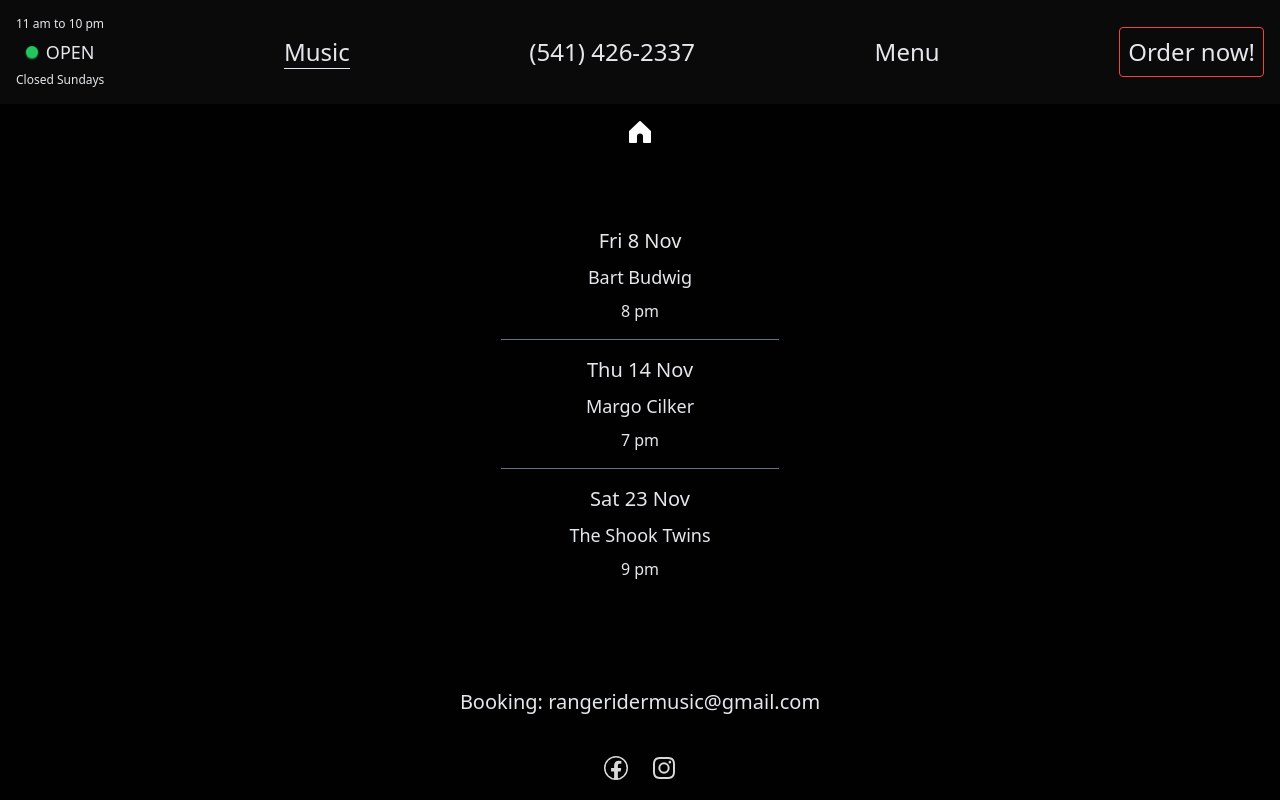
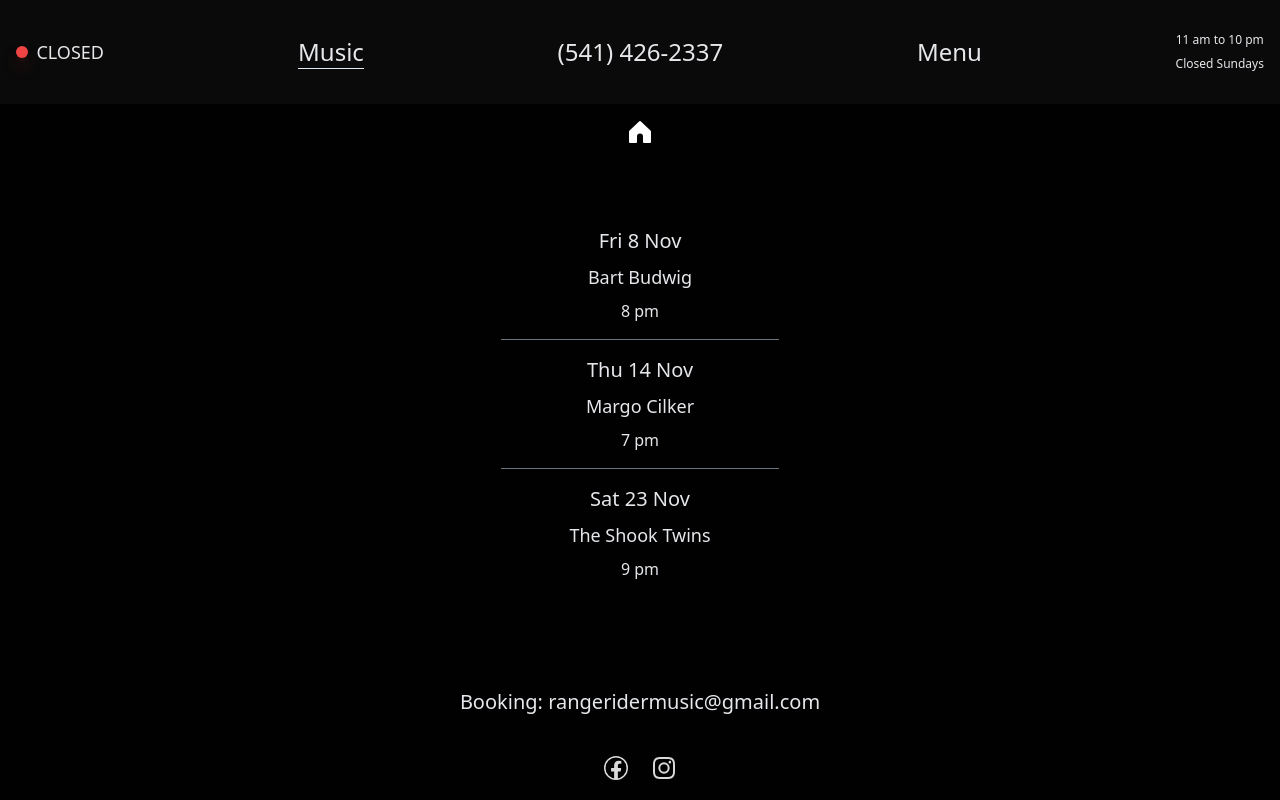
Before and after one commit to garikAsplund/range_rider, a SvelteKit app: page /music in a window 1280 px wide. Built offline with nearby package versions, Linux system fonts and the light colour scheme.

Commit message:
better svg

```diff
--- /dev/null
+++ b/src/lib/checkIfOpen.ts
@@ -0,0 +1,28 @@
+export function checkIfOpen() {
+    const now = new Date();
+    const day = now.getDay(); // 0 is Sunday, 1 is Monday, etc.
+
+    // Convert current time to PST/PDT
+    const pstDate = new Date(now.toLocaleString("en-US", {timeZone: "America/Los_Angeles"}));
+    const pstHour = pstDate.getHours();
+    const pstMinute = pstDate.getMinutes();
+
+    // Check if it's Sunday (day 0)
+    if (day === 0) {
+      return false;
+    }
+
+    // Check if it's between 11 AM and 10 PM PST/PDT
+    const openTime = 11;
+    const closeTime = 22;
+
+    if (pstHour > openTime && pstHour < closeTime) {
+      return true;
+    } else if (pstHour === openTime && pstMinute >= 0) {
+      return true;
+    } else if (pstHour === closeTime && pstMinute === 0) {
+      return true;
+    }
+
+    return false;
+  }
--- a/src/routes/+layout.svelte
+++ b/src/routes/+layout.svelte
@@ -2,10 +2,11 @@
 	import '../app.css';
 	import { page } from '$app/stores';
 	import OpenSign from '$lib/components/OpenSign.svelte';
+	import { checkIfOpen } from '$lib/checkIfOpen';
 
-	let { children } = $props()
+	let { children } = $props();
 
-	let isOpen: boolean = $state(true);
+	let isOpen: boolean = $state(checkIfOpen());
 	// Detect if user is on a mobile device
 	let isMobile: boolean = $state(false);
 	if (typeof window !== 'undefined') {
@@ -16,9 +17,9 @@
 
 	console.log($page.data.path);
 
-	setTimeout(() => {
-		isOpen = !isOpen;
-	}, 7000);
+	// setTimeout(() => {
+	// 	isOpen = !isOpen;
+	// }, 7000);
 </script>
 
 <div class="relative z-0 min-h-screen overflow-hidden bg-[#0a0a0a]">
@@ -37,7 +38,10 @@
 		<OpenSign bind:isOpen />
 
 		<!-- Music -->
-		<button class="p-2 hover:opacity-85"><a href="/music" class="{$page.data.path.includes('Music') ? 'border-b' : ''}">Music</a></button>
+		<button class="p-2 hover:opacity-85"
+			><a href="/music" class={$page.data.path.includes('Music') ? 'border-b' : ''}>Music</a
+			></button
+		>
 		<!-- Phone number: clickable link on mobile, plain text on desktop -->
 		<div class="!top-0">
 			{#if isMobile}
@@ -47,28 +51,26 @@
 			{/if}
 		</div>
 		<!-- Menu -->
-		<button class="p-2 hover:opacity-85"><a href="/menu" class="{$page.data.path.includes('Menu') ? 'border-b' : ''}">Menu</a></button>
+		<button class="p-2 hover:opacity-85"
+			><a href="/menu" class={$page.data.path.includes('Menu') ? 'border-b' : ''}>Menu</a></button
+		>
 
 		<!-- Order now! -->
-		<button
-			class="p-2 border-red-500 border rounded-sm hover:opacity-85 {isOpen ? '' : 'hidden'}"
+		<button class="p-2 border-red-500 border rounded-sm hover:opacity-85 {isOpen ? '' : 'hidden'}"
 			><a href="https://www.toasttab.com/range-rider-107-northwest-1st-street/v3">Order now!</a
 			></button
 		>
 		<!-- Hours when closed -->
 		<div class="flex flex-col space-y-2 {isOpen ? 'hidden' : ''}">
-			<p class="text-xs text-center text-gray-200 font-extralight">
-				11 am to 10 pm
-			</p>
-			<p class="text-xs text-center text-gray-200 font-extralight">
-				Closed Sundays
-			</p>
+			<p class="text-xs text-center text-gray-200 font-extralight">11 am to 10 pm</p>
+			<p class="text-xs text-center text-gray-200 font-extralight">Closed Sundays</p>
 		</div>
 	</nav>
 
 	<!-- <slot /> -->
-	<div class="relative flex flex-col items-center justify-center w-full overflow-hidden text-gray-200">
-
+	<div
+		class="relative flex flex-col items-center justify-center w-full overflow-hidden text-gray-200"
+	>
 		{@render children()}
 	</div>
 
@@ -76,7 +78,9 @@
 	<footer
 		class="fixed bottom-0 left-0 right-0 z-10 flex-col justify-center mb-4 text-center text-white"
 	>
-		<p class="pb-2 text-xl text-center text-gray-400 -translate-y-7 md:text-gray-200 font-extralight">
+		<p
+			class="pb-2 text-xl text-center text-gray-400 -translate-y-7 md:text-gray-200 font-extralight"
+		>
 			{#if $page.data.path != 'Music'}
 				<a
 					href="https://www.google.com/maps/dir//107%20NW%201st%20St,%20Enterprise,%20Oregon%2097828"
@@ -88,7 +92,11 @@
 			{/if}
 		</p>
 		<div class="flex items-center justify-between space-x-4 md:justify-center">
-			<a href="https://www.facebook.com/rangerideroregon/" target="_blank" class="p-4 opacity-85 md:p-1 hover:opacity-65">
+			<a
+				href="https://www.facebook.com/rangerideroregon/"
+				target="_blank"
+				class="p-4 opacity-85 md:p-1 hover:opacity-65"
+			>
 				<svg
 					aria-label="Range Rider on Facebook"
 					fill="currentColor"
@@ -113,12 +121,8 @@
 			>
 			<!-- Hours when closed -->
 			<div class="flex flex-col space-y-2 md:hidden">
-			<p class="text-xs text-center text-gray-200 font-extralight">
-				11 am to 10 pm
-			</p>
-			<p class="text-xs text-center text-gray-200 font-extralight">
-				Closed Sundays
-			</p>
+				<p class="text-xs text-center text-gray-200 font-extralight">11 am to 10 pm</p>
+				<p class="text-xs text-center text-gray-200 font-extralight">Closed Sundays</p>
 			</div>
 			<a
 				href="https://www.instagram.com/therangerideroregon"
--- a/src/routes/+page.svelte
+++ b/src/routes/+page.svelte
@@ -1,9 +1,9 @@
 <script lang="ts">
-	// import '../app.css';
 	import OpenSign from '$lib/components/OpenSign.svelte';
+	import { checkIfOpen } from '$lib/checkIfOpen';
 
-	let isOpen: boolean = $state(true);
-	// Detect if user is on a mobile device
+	let isOpen: boolean = $state(checkIfOpen());
+
 	let isMobile: boolean = $state(false);
 	if (typeof window !== 'undefined') {
 		const userAgent = navigator.userAgent;
```
Also changed, not shown: static/favicon.svg. Lines whose indentation alone changed are shown as unchanged.
